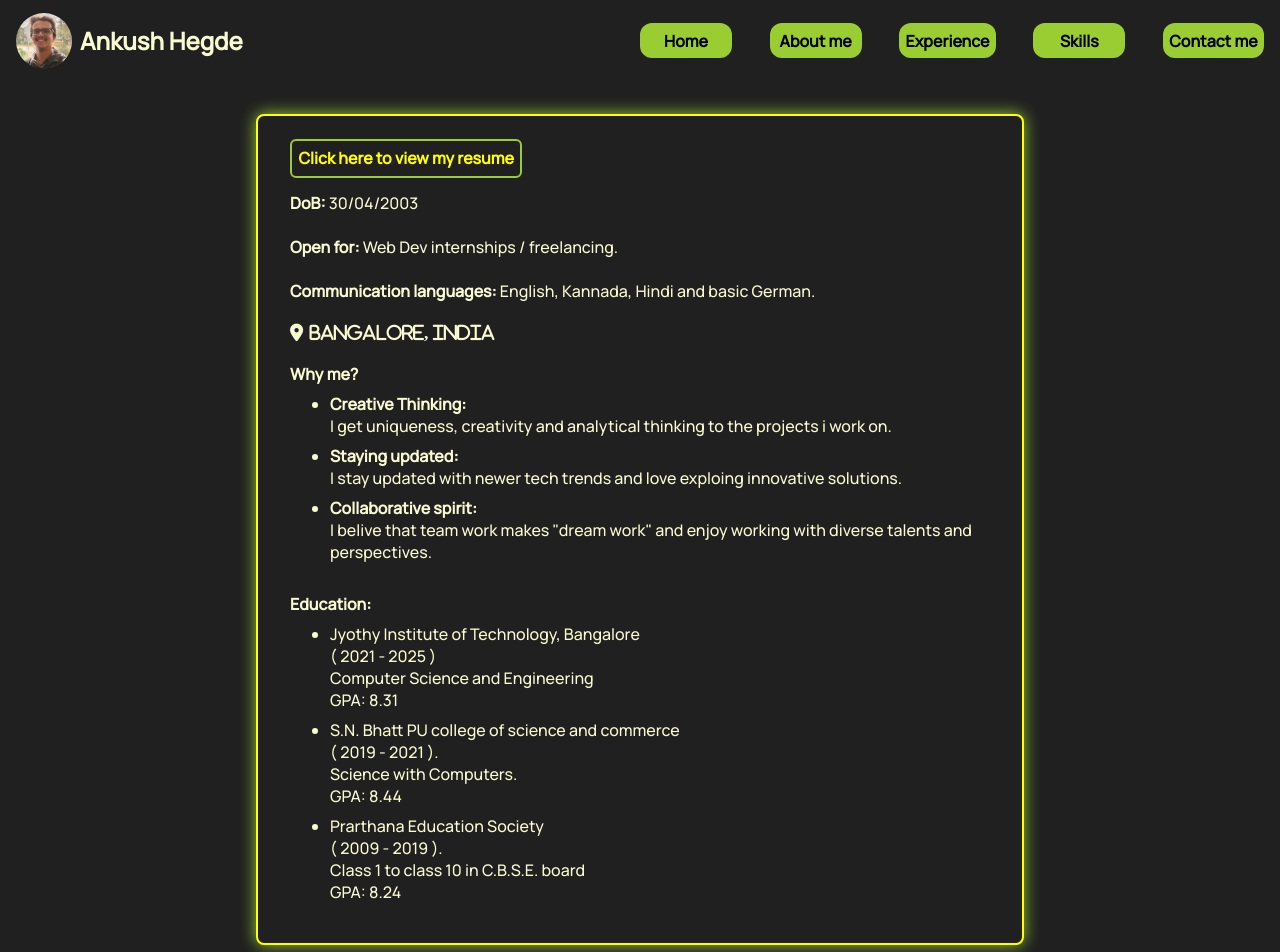
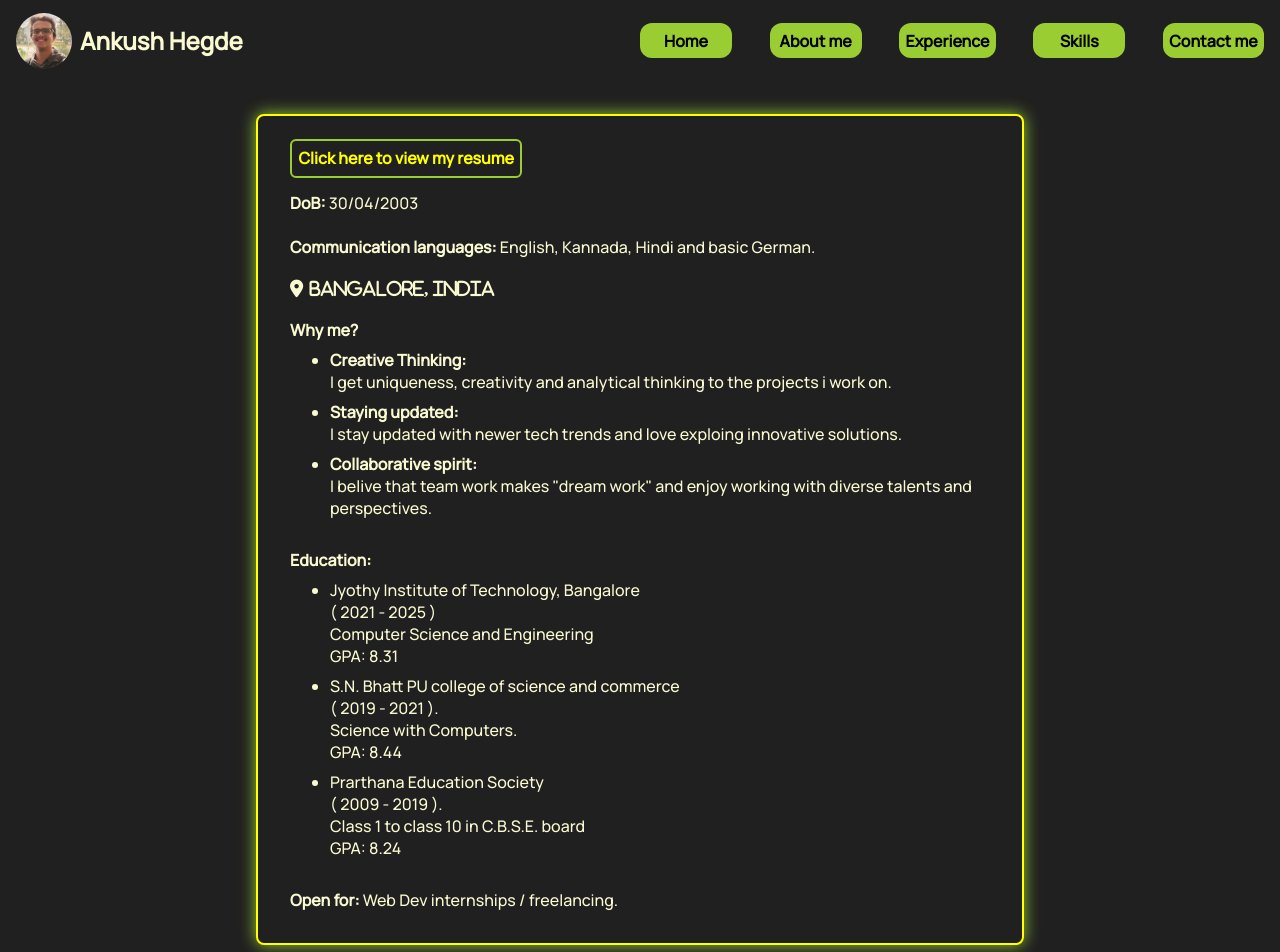
Before and after one commit to ankush07261/Ankush-Portfolio, a React (Create React App) app: page /about-me in a window 1280 px wide. Shown: the top 952 px of the page. Built offline with nearby package versions, Linux system fonts and the light colour scheme; a web font is replaced by a local one.

Commit message:
Update AboutMe.jsx

```diff
--- a/src/components/AboutMe.jsx
+++ b/src/components/AboutMe.jsx
@@ -9,7 +9,6 @@ function AboutMe() {
         <p className='me-text'>
             <b><a className="resume" href="https://drive.google.com/file/d/1ZhUnv4E5RH3usob5WMK0semtqBnVOLcS/view?usp=sharing" target="_blank" rel="noreferrer"> Click here to view my resume</a></b><br /><br />
             <b>DoB:</b> 30/04/2003<br /><br />
-            <b>Open for: </b>Web Dev internships / freelancing.<br /><br />
             <b>Communication languages:</b> English, Kannada, Hindi and basic German.<br /><br/>
             <i class='fas fa-map-marker-alt'>Bangalore, India</i>
             <br />
@@ -47,6 +46,8 @@ function AboutMe() {
                 Class 1 to class 10 in C.B.S.E. board<br />
                 GPA: 8.24</li>
             </ul>
+            <br/>
+            <b>Open for: </b>Web Dev internships / freelancing.<br />
         </p>
       </div>
       </div>
```
